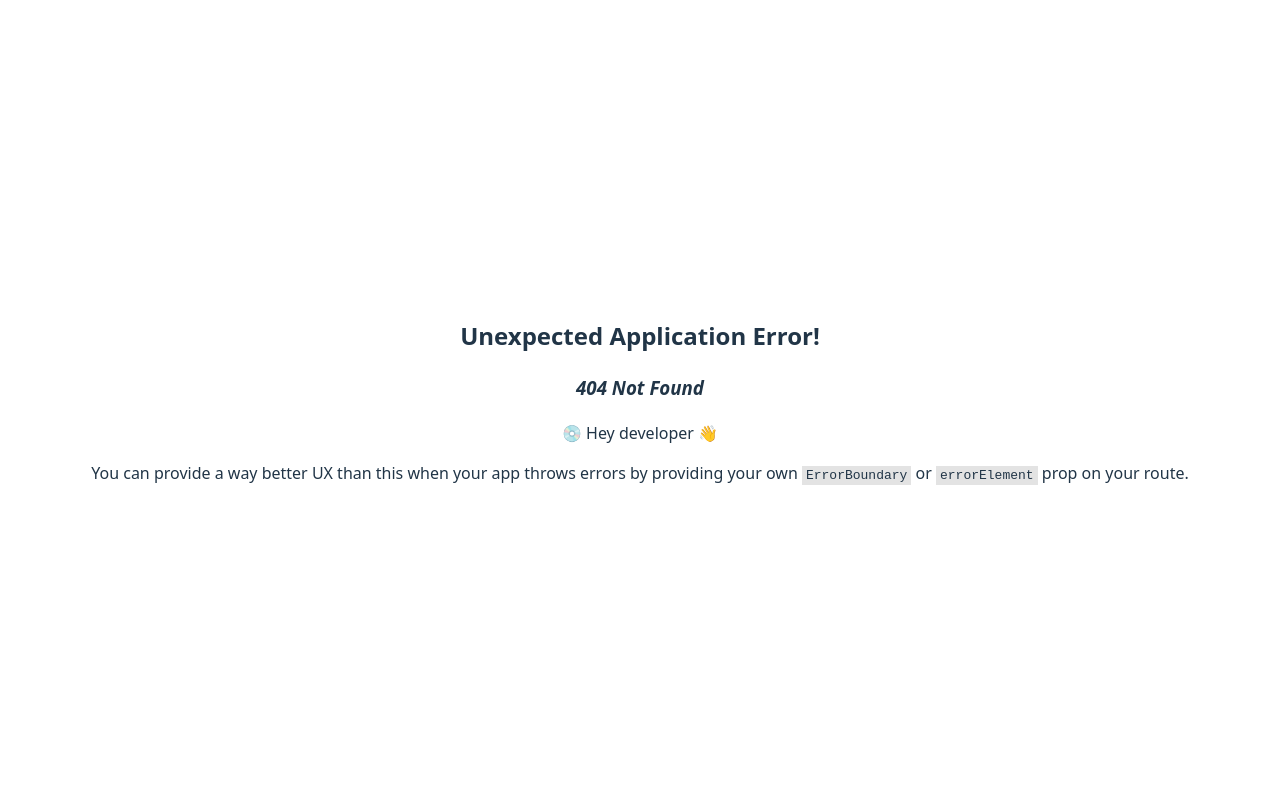
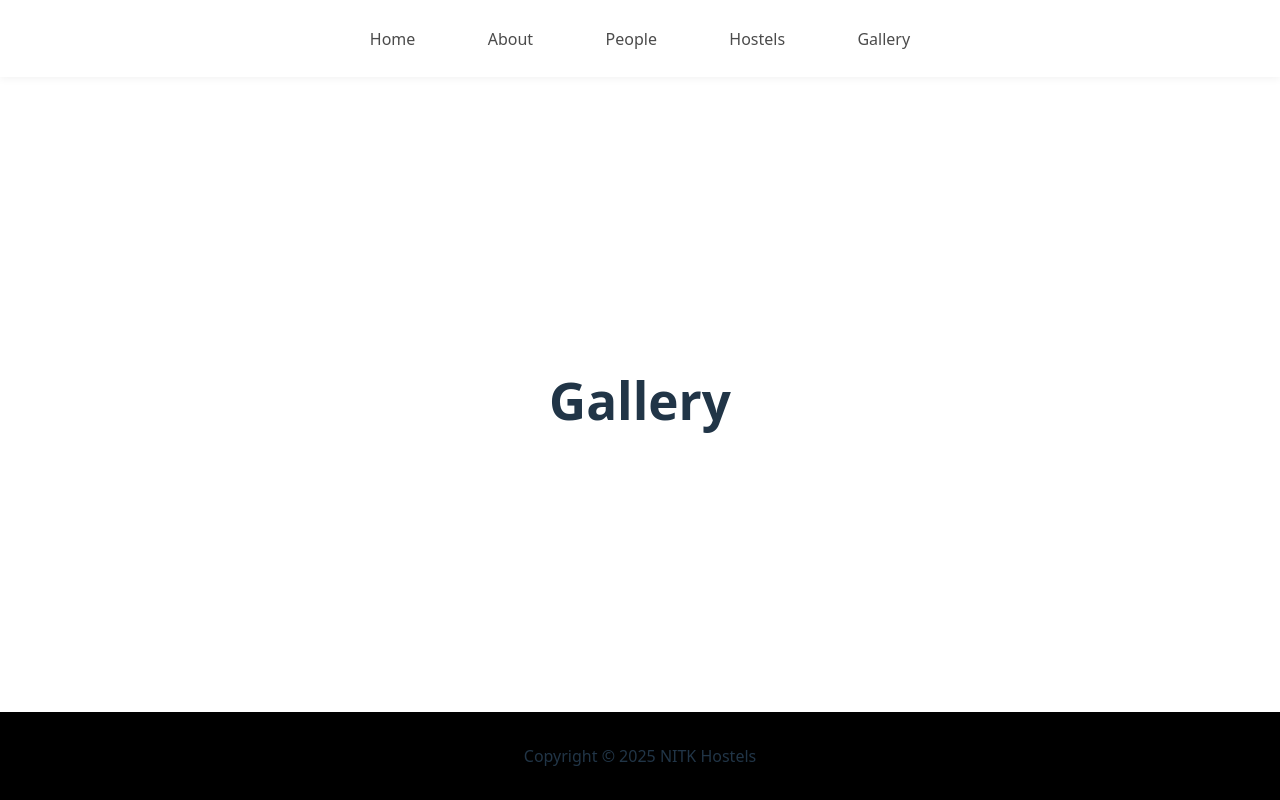
Before and after one commit to Satishshekhar12/NITK-Hostel, a React (Vite) app in the folder client/: page /gallery in a window 1280 px wide. Before the commit this address had no page. Built offline with nearby package versions, Linux system fonts and the light colour scheme.

Commit message:
add navbar design

```diff
--- a/client/src/components/common/NavBar.jsx
+++ b/client/src/components/common/NavBar.jsx
@@ -5,10 +5,13 @@ import { Link } from 'react-router-dom'
 function NavBar() {
   return (
     <div className={styles.navbar}>
-      <Link to="/">Home</Link>
-      <Link to="/about">About</Link>
-      <Link to="/people">People</Link>
-      <Link to="/hostels">Hostels</Link>
+      <div className={styles.link}>
+        <Link to="/">Home</Link>
+        <Link to="/about">About</Link>
+        <Link to="/people">People</Link>
+        <Link to="/hostels">Hostels</Link>
+        <Link to="/gallery">Gallery</Link>
+        </div>
     </div>
   )
 }
--- /dev/null
+++ b/client/src/pages/Gallery.jsx
@@ -0,0 +1,12 @@
+import React from "react";
+
+function Gallery(){
+
+    return (
+        <div>
+            <h1>Gallery</h1>
+        </div>
+    )
+}
+
+export default Gallery;
--- a/client/src/router/index.jsx
+++ b/client/src/router/index.jsx
@@ -4,6 +4,7 @@ import About from '../pages/About';
 import Home from '../pages/Home';
 import Hostels from '../pages/Hostels';
 import People from '../pages/People';
+import Gallery from '../pages/Gallery';
 
 const router = createBrowserRouter([
     {
@@ -25,6 +26,10 @@ const router = createBrowserRouter([
             {
                 path: 'people',
                 element: <People />
+            },
+            {
+                path: 'gallery',
+                element: <Gallery/>
             }
         ]
     }
--- a/client/src/styles/navbar.module.css
+++ b/client/src/styles/navbar.module.css
@@ -2,11 +2,36 @@
     display: flex;
     justify-content: space-around;
     align-items: center;
-    padding: 1rem;
-    background-color: #f0f0f0;
+    padding: 1rem 2rem;
+    background-color: #ffffff;
     position: fixed;
     top: 0;
     left: 0;
     right: 0;
     z-index: 1000;
+    box-shadow: 0 2px 8px rgba(0, 0, 0, 0.05);
 }
+.link{
+    display: flex;
+    gap: 2rem;
+    align-items: center;
+    justify-content: center;
+}
+.link a{
+  text-decoration: none;
+  color: #4b4b4b;
+  font-weight: 500;
+  font-size: 1rem;
+  padding: 0.6rem 1.2rem;
+  border-radius: 0.6rem;
+  transition: all 0.3s ease;
+  background-color: transparent;
+  border: 1px solid transparent;
+}
+.link a:hover{
+    background-color: #ede7f6 ;
+    color:#5e35b1;
+    border-color: #d1c4e9;
+    box-shadow: 0 4px 8px rgba(93, 64, 138, 0.1);
+    font-weight: 600;
+}
```
Also changed, not shown: 2 other files (tests, documents, lock files or other folders).
